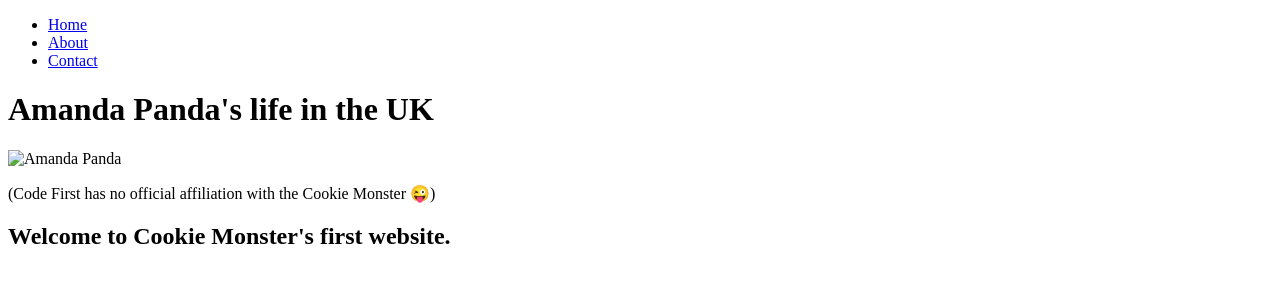
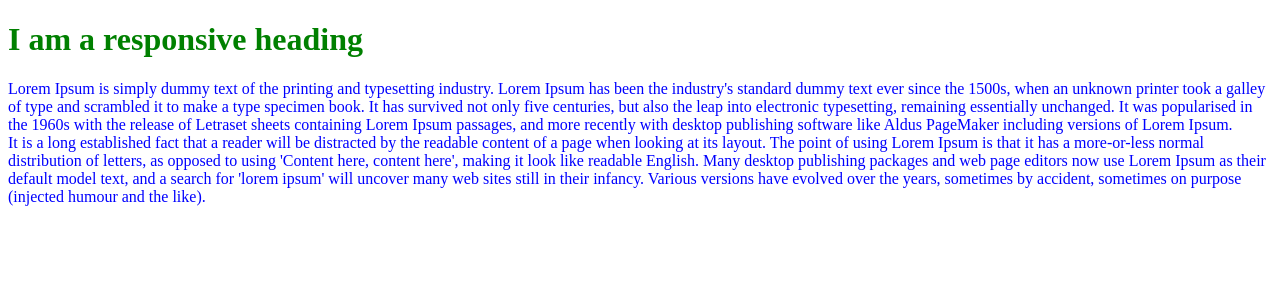
Before and after one commit to Amanda-kang/my-cookiemonster, a plain HTML site: page index.html in a window 1280 px wide. Drawn offline with Linux system fonts and the light colour scheme; files that its build step writes are made by us from their sources.

Commit message:
Add files via upload

```diff
--- a/index.html
+++ b/index.html
@@ -1,42 +1,22 @@
 <!DOCTYPE html>
 <html lang="en">
-  <head>
-      <meta charset="utf-8">
-      <title>Amanda Panda's Life in the UK</title>
-      <meta name="viewport" content="width=device-width, initial-scale=1.0">
-      <link rel="shortcut icon" href="../images/favicon.ico">
-      <meta name="author" content="Amanda">
-      <meta name="description" content="Amanda Panda's life in the UK">
-  </head>
 
-  <body>
-    <!-- Navigation. -->
-    <header>
-        <nav>
-            <ul>
-                <li>
-                    <a href="#">Home</a>
-                </li>
-                <li>
-                    <a href="#">About</a>
-                </li>
-                <li>
-                    <a href="#">Contact</a>
-                </li>
-            </ul>
-        </nav>
-    </header>
+    <head>
+        <meta charset="utf-8">
+        <title>Example site</title>
+        <meta name="viewport" content="width=device-width, initial-scale=1.0">
+        <link rel="stylesheet" href="./css/main.css">
+    </head>
+    <body>
+        <h1 class="responsive-heading"> I am a responsive heading</h1>
 
-    <main>
-      <div>
-          <div>
-              <h1>Amanda Panda's life in the UK</h1>
-              <img src="./IMG/Amanda.jpg" width=500px alt="Amanda Panda">
-              <p>(Code First has no official affiliation with the Cookie Monster 😜)
-            </p>
-            <div>
-                <h2> Welcome to Cookie Monster's first website.</h2>
-            </div>
+        <div class="responsive-div">
+            Lorem Ipsum is simply dummy text of the printing and typesetting industry. Lorem Ipsum has been the industry's standard dummy text ever since the 1500s, when an unknown printer took a galley of type and scrambled it to make a type specimen book. It has survived not only five centuries, but also the leap into electronic typesetting, remaining essentially unchanged. It was popularised in the 1960s with the release of Letraset sheets containing Lorem Ipsum passages, and more recently with desktop publishing software like Aldus PageMaker including versions of Lorem Ipsum.
+        </div>
 
-          </div>
-      </div>
+        <div class="responsive-div">
+            It is a long established fact that a reader will be distracted by the readable content of a page when looking at its layout. The point of using Lorem Ipsum is that it has a more-or-less normal distribution of letters, as opposed to using 'Content here, content here', making it look like readable English. Many desktop publishing packages and web page editors now use Lorem Ipsum as their default model text, and a search for 'lorem ipsum' will uncover many web sites still in their infancy. Various versions have evolved over the years, sometimes by accident, sometimes on purpose (injected humour and the like).
+        </div>
+
+    </body>
+</html>
--- /dev/null
+++ b/main.css
@@ -0,0 +1,25 @@
+html,
+
+
+
+
+
+.responsive-heading{
+    color: blue;
+}
+
+@media screen and (min-width: 600px){
+    .responsive-heading {
+        color: pink;
+    }
+}
+
+@media screen and (min-width: 900px) {
+    .responsive-heading {
+        color: green;
+    }
+}
+
+.responsive.div{
+    color: grey;
+}
```
